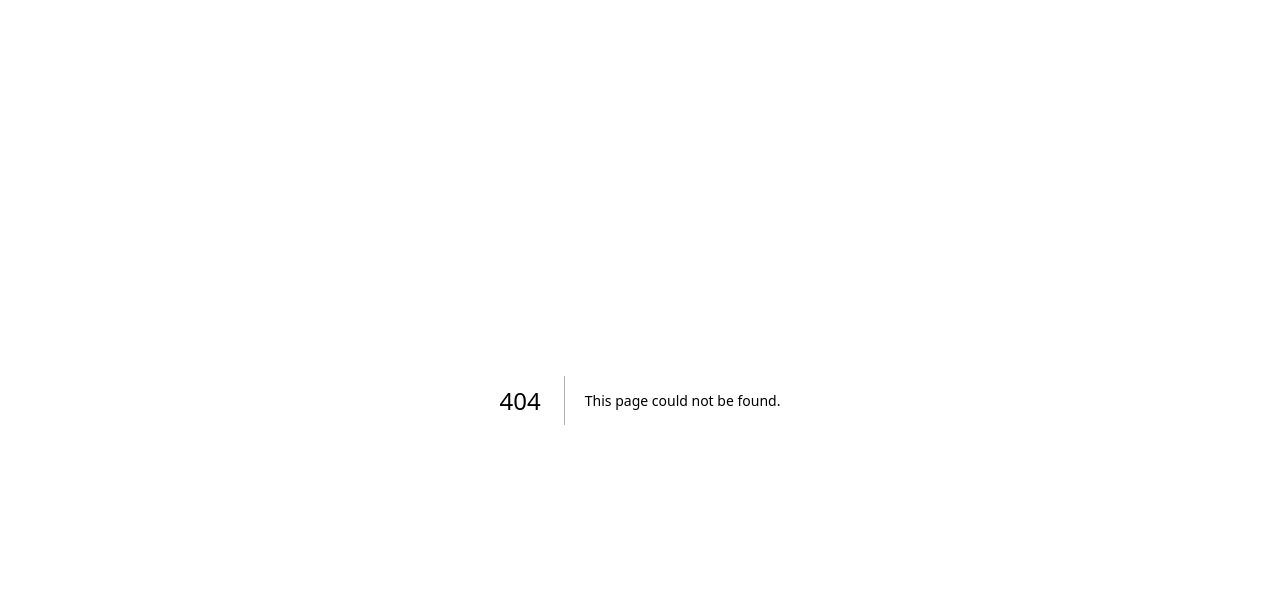
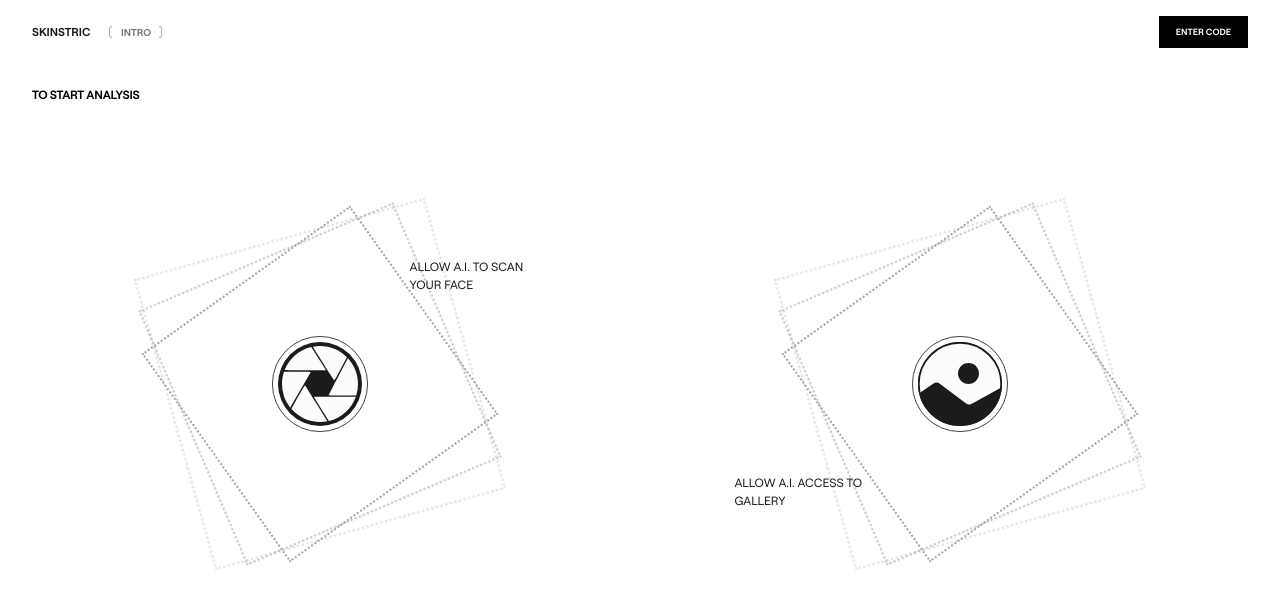
Before and after one commit to MarleMGN/skinstric, a Next.js app: page /testing in a window 1280 px wide. Before the commit this address had no page. Shown: the top 608 px of the page. Built offline with nearby package versions, Linux system fonts and the light colour scheme.

Commit message:
testing page

```diff
--- a/src/app/globals.css
+++ b/src/app/globals.css
@@ -3,6 +3,10 @@
 :root {
   --background: #fff;
   --foreground: #171717;
+  --base-transform: translate(0);
+  --base-rotation: 45deg;
+  --transition-duration: 0.3s;
+  --square-size: 120px;
 }
 
 @theme inline {
@@ -42,6 +46,11 @@ h1 {
   color: black;
 }
 
+p {
+  margin-top: 0;
+  margin-bottom: 0;
+}
+
 .hover-swap span,
 .hover-swap::after {
   display: flex;
@@ -72,6 +81,55 @@ h1 {
 
 .hover-swap:hover::after {
   transform: translate3d(0, 0, 0);
+}
+
+.dotted-square {
+  width: 20vw;
+  height: 20vw;
+  --base-transform: translate(0);
+    --base-rotation: 45deg;
+    --size: 200px;
+    --transition-duration: 0.3s;
+    border: 2px dotted #a0a4ab;
+    display: block;
+    position: relative;
+    transform: rotate(var(--base-rotation));
+    will-change: transform;
+    animation: spin 180s linear infinite;
+}
+
+.dotted-square__expanded::before {
+  content: "";
+  position: absolute;
+  inset: 0;
+  scale: 1.1;
+  opacity: 0.6;
+  border: 2px dotted #a0a4ab;
+  --base-transform: translate(-50%, -50%) scale(1.1);
+  transition: transform var(--transition-duration) cubic-bezier(.08, .5, .44, .96);
+  animation: spin 160s linear infinite;
+}
+
+.dotted-square__expanded::after {
+  content: "";
+  position: absolute;
+  inset: 0;
+  scale: 1.2;
+  opacity: 0.3;
+  border: 2px dotted #a0a4ab;
+  --base-transform: translate(-50%, -50%) scale(1.2);
+  transition: transform var(--transition-duration) cubic-bezier(.08, .5, .44, .96) calc(var(--transition-duration) / 2), opacity 0s calc(var(--transition-duration) / 2);
+  animation: spin 100s linear infinite;
+
+}
+
+@keyframes spin {
+  0% {
+    transform: var(--base-transform) rotate(calc(var(--base-rotation)));
+  }
+  100% {
+    transform: var(--base-transform) rotate(calc(var(--base-rotation) + 1turn));
+  }
 }
 
 .dotted-square__right {
@@ -282,3 +340,91 @@ h1 {
   transform: translateX(-275px);
   text-align: left;
 }
+
+.hero-title {
+  width: max-content;
+}
+
+.hero-title > span {
+  display: block;
+}
+
+.hero-title__second-line {
+  position: relative;
+  width: max-content;
+  left: 20%;
+  transform: translateX(-50%);
+  transition: left 0.6s ease, transform 0.6s ease;
+}
+
+.landing-wrapper:has(.nav-arrow--left:hover) .hero-title__second-line {
+  left: 39%;
+  transform: translateX(-100%);
+}
+
+.landing-wrapper:has(.nav-arrow--right:hover) .hero-title__second-line {
+  left: 0;
+  transform: translateX(0);
+}
+
+.text-caption {
+  font-size: clamp(10px, -6px + 1.5625vw, 14px);
+  font-weight: 400;
+  letter-spacing: 0;
+  line-height: 1.71;
+}
+
+.introduction-title {
+  font-size: clamp(12px, 4px + .625vw, 16px);
+  font-weight: 600;
+  letter-spacing: -.02em;
+  line-height: 1.25;
+}
+
+.access-btn {
+  width: 20vw;
+  cursor: pointer;
+}
+
+.access-btn__icon {
+  left: 50%;
+  top: 50%;
+  transform: translate(-50%, -50%);
+  width: 112px;
+}
+
+.access-btn__icon::before {
+  background-color: black;
+  content: "";
+  height: calc(var(--square-size) / 3);
+  left: 50%;
+  top: 50%;
+  width: 1px;
+}
+
+.access-btn__icon svg {
+  height: auto;
+  transition: transform .5s cubic-bezier(.08, .5, .44, .96);
+  width: 100%;
+}
+
+.access-btn:hover .access-btn__icon svg {
+  transform: scale(0.8);
+}
+
+.access-btn__text {
+  position: absolute;
+  text-align: left;
+  width: 136px;
+  font-size: 12px;
+}
+
+.access-btn__left {
+  bottom: 85%;
+  left: 85%;
+}
+
+.access-btn__right {
+  right: 85%;
+  top: 85%;
+}
--- /dev/null
+++ b/src/app/testing/page.tsx
@@ -0,0 +1,37 @@
+import Header from '@/components/header'
+import React from 'react'
+
+const page = () => {
+  return (
+    <>
+        <Header />
+        <div className="flex flex-col pb-9 relative w-full">
+            <div className="absolute left-8 top-6 block overflow-hidden">
+                <h1 className="introduction-title">TO START ANALYSIS</h1>
+            </div>
+            <div className="flex justify-around my-auto pb-16 pt-48">
+                <button className="access-btn relative">
+                    <span className="dotted-square dotted-square__expanded dotted-square__animation"></span>
+                    <span className="access-btn__center">
+                        <span className="absolute access-btn__icon">
+                            <svg width="136" height="136" viewBox="0 0 136 136" fill="none" xmlns="http://www.w3.org/2000/svg"><circle cx="68.001" cy="68" r="57.786" stroke="#1A1B1C"></circle><circle cx="68" cy="68" r="51" fill="#1A1B1C"></circle><path d="M100.668 35.412C92.315 27.038 80.763 21.857 68 21.857a46.39 46.39 0 0 0-8.64.808c4.774 7.898 22.22 35.59 25.58 40.515.653.957 1.813-.944 8.838-14.487l6.89-13.281ZM25.088 51.004c5.493-13.858 17.506-24.422 32.253-27.91 1.746 2.619 5.081 7.793 8.726 13.555l9.26 14.642H48.886c-12.76 0-20.217-.083-23.798-.287ZM31.87 96.703A45.947 45.947 0 0 1 21.856 68c0-5.199.86-10.197 2.445-14.86h14.865c17.385 0 17.78.027 17.16 1.19-1.232 2.304-19.503 33.932-24.458 42.373ZM76.964 113.273c-2.9.57-5.897.87-8.964.87-13.808 0-26.2-6.066-34.656-15.678 1.827-4.06 6.585-12.533 14.828-26.454.775-1.31 1.56-2.23 1.745-2.045.185.184 6.687 10.554 14.45 23.042l12.597 20.265ZM111.529 83.348c-5.157 14.625-17.476 25.872-32.745 29.528-4.206-6.487-18.172-28.92-18.172-29.267 0-.143 12.07-.261 26.82-.261h24.097ZM101.902 36.697C109.5 44.922 114.143 55.919 114.143 68a46.11 46.11 0 0 1-2.199 14.115H96.597c-9.973 0-18.132-.15-18.132-.335 0-.38 19.972-38.764 23.437-45.083Z" fill="#FCFCFC"></path></svg>
+                        </span>
+                        <span className="access-btn__text access-btn__left">ALLOW A.I. TO SCAN YOUR FACE</span>
+                    </span>
+                </button>
+                <button className="access-btn relative">
+                    <span className="dotted-square dotted-square__expanded dotted-square__animation"></span>
+                    <span className="access-btn__center">
+                        <span className="absolute access-btn__icon">
+                            <svg width="136" height="136" viewBox="0 0 136 136" fill="none" xmlns="http://www.w3.org/2000/svg"><circle cx="68.001" cy="68" r="57.786" stroke="#1A1B1C"></circle><circle cx="68" cy="68" r="50" fill="#FCFCFC" stroke="#1A1B1C" strokeWidth="2"></circle><path d="M78.321 68c7.042 0 12.75-5.708 12.75-12.75S85.363 42.5 78.321 42.5c-7.041 0-12.75 5.708-12.75 12.75S71.28 68 78.321 68Z" fill="#1A1B1C"></path><path fillRule="evenodd" clipRule="evenodd" d="M17 68c0 3.96.451 7.815 1.306 11.516C23.526 102.136 43.794 119 68 119c26.867 0 48.882-20.776 50.856-47.138A51.96 51.96 0 0 0 119 68c0-28.166-22.834-51-51-51S17 39.834 17 68Zm18.337-.274L19.382 78.77A49.962 49.962 0 0 1 18.215 68c0-27.496 22.29-49.786 49.786-49.786 27.496 0 49.786 22.29 49.786 49.786 0 1.541-.07 3.066-.207 4.572l-34.634 19.24a7.286 7.286 0 0 1-7.91-.54l-31.18-23.385a7.286 7.286 0 0 0-8.518-.161Z" fill="#1A1B1C"></path></svg>
+                        </span>
+                        <span className="access-btn__text access-btn__right">ALLOW A.I. ACCESS TO GALLERY</span>
+                    </span>
+                </button>
+            </div>
+        </div>
+    </>
+  )
+}
+
+export default page
--- a/src/components/landing.tsx
+++ b/src/components/landing.tsx
@@ -49,7 +49,7 @@ const Landing = () => {
         </div>
 
         {/* Center Content */}
-        <div className="px-8 w-full mr-auto ml-auto flex items-center flex-auto pb-9">
+        <div className="px-8 w-full mr-auto ml-auto flex flex-col items-center flex-auto pb-9">
           <div className="contents">
             <div className="center-content m-auto text-center">
               <div className="block overflow-hidden">
@@ -61,10 +61,15 @@ const Landing = () => {
                   }}
                   className="text-[86px] max-w-[13ch]"
                 >
-                  <span style={{ display: "inline-block", position: "relative" }}>Sophisticated</span>
-                  <span style={{ display: "inline-block", position: "relative", transform: "translate(0px, 0px)" }}>skincare</span>
+                  <span style={{ display: "block" }} className="hero-title">Sophisticated</span>
+                  <span style={{ display: "block", transform: "translate(0px, 0px)" }} className="hero-title__second-line">skincare</span>
                 </h1>
               </div>
+            </div>
+            <div className="max-w-79 text-caption text-left self-start">
+              <p style={{ transform: "translate(0px, 0px)" }}>
+                SKINSTRIC DEVELOPED AN A.I. THAT CREATES A HIGHLY PERSONALISED ROUTINE TAILORED TO WHAT YOUR SKIN NEEDS.
+              </p>
             </div>
           </div>
         </div>
```
